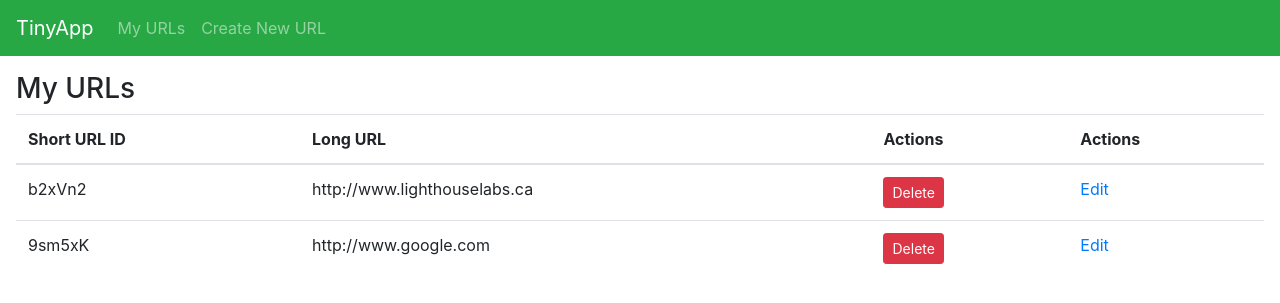
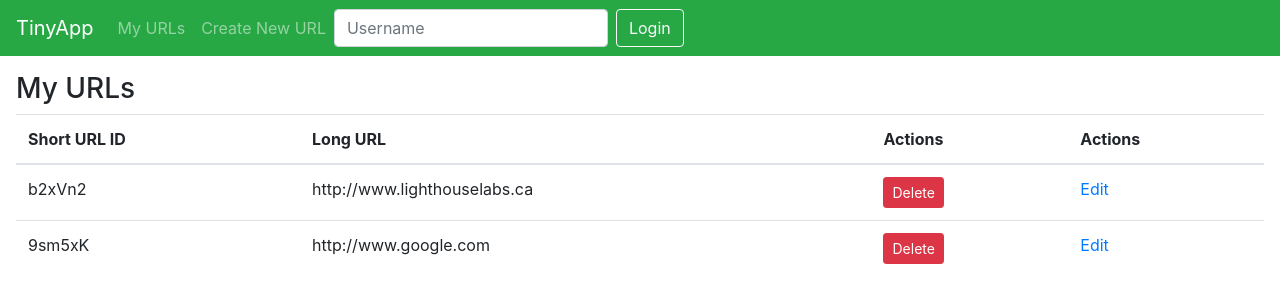
Before and after one commit to ashashiddo/tinyapp, a Node server app: page /urls in a window 1280 px wide. Shown: the top 303 px of the page. Run offline with Node 20, Linux system fonts and the light colour scheme; some libraries are stand-ins or nearby versions.

Commit message:
Add login form to _header.ejs and add POST route for /login in the Express server to handle login form submissions and set the username as a cookie

```diff
--- a/express_server.js
+++ b/express_server.js
@@ -75,6 +75,12 @@ app.get("/u/:id", (req, res) => {
   res.redirect(longURL); // Redirect to the longURL
 });
 
+app.post("/login", (req, res) => {
+  const username = req.body.username; // Get the username from the form submission
+  res.cookie("username", username); // Set the "username" cookie with the provided value
+  res.redirect("/urls"); // Redirect the user back to the /urls page
+});
+
 app.listen(PORT, () => {
   console.log(`Example app listening on port ${PORT}!`);
 });
--- a/views/partials/_header.ejs
+++ b/views/partials/_header.ejs
@@ -17,6 +17,10 @@
           <a class="nav-item nav-link" href="/urls">My URLs</a>
           <a class="nav-item nav-link" href="/urls/new">Create New URL</a>
         </div>
+        <form method="POST" action="/login" class="form-inline my-2 my-md-0"> <!-- Login form-->
+            <input class="form-control mr-sm-2" type="text" placeholder="Username" name="username">
+            <button class="btn btn-outline-light my-2 my-sm-0" type="submit">Login</button>
+        </form>
       </div>
     </nav>
   </header>
```
